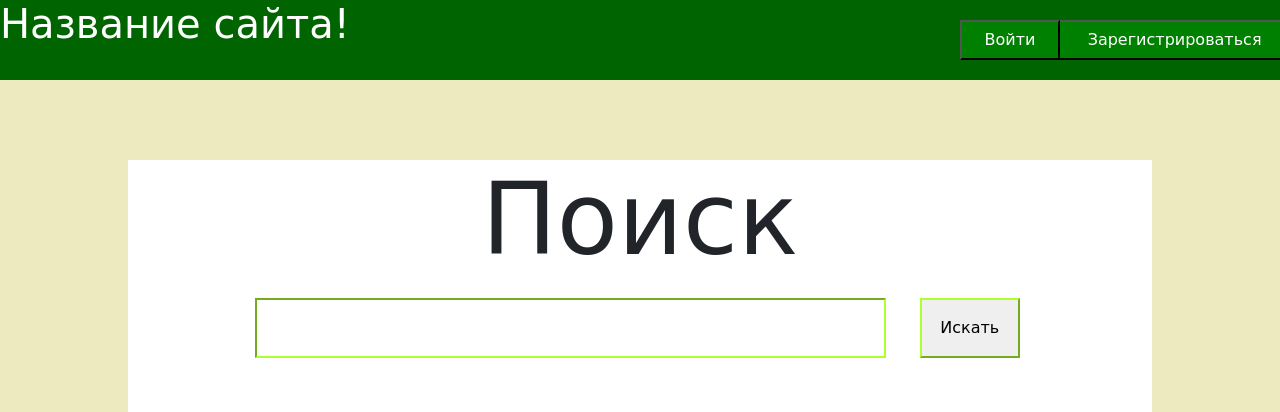
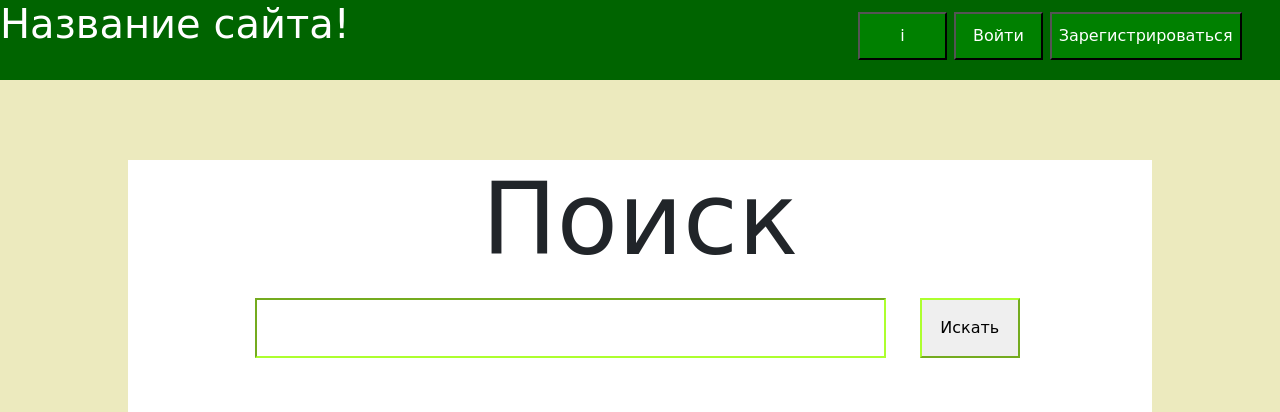
Before and after one commit to MarKGit2021/web_project, a Flask app: page / in a window 1280 px wide. Shown: the top 412 px of the page. Run offline with Flask 2, Linux system fonts and the light colour scheme; data that the repository does not hold is empty; some libraries are stand-ins or nearby versions.

Commit message:
Подправила стили вехних кнопок

```diff
--- a/static/css/styles.css
+++ b/static/css/styles.css
@@ -43,21 +43,21 @@ z-index: 3;
 
 .login_block_button{
     font-family: 'Lobster', cursive;
-    position: fixed;
-    width: 100px;
-    height: 40px;
+    position: absolute;
+    width: 7%;
+    height: 60%;
     background-color: #008000;
-    left: 75%;
-    top: 20px;
+    left: 74.5%;
+    top: 15%;
 }
 .register_button{
     font-family: 'Lobster', cursive;
-    position: fixed;
-    width: 250px;
-    height: 40px;
+    position: absolute;
+    width: 15%;
+    height: 60%;
     background-color: #008000;
     left: 82%;
-    top: 20px;
+    top: 15%;
 }
 .private_office_button{
     font-family: 'Lobster', cursive;
--- a/templates/headline.html
+++ b/templates/headline.html
@@ -19,12 +19,13 @@
     {% if current_user.is_authenticated %}
     <a href="/my-office"><button class="register_button" style="color: white">{{ current_user.name }}</button></a>
     <a href="/logout"><button class="login_block_button" style="color: white">Выйти</button></a>
-    <a href="/add-new/Новая"><button class="login_block_button" style="left: 68%; color: white;">Добавить</button></a>
-    <a href="/site"><button class="login_block_button" style="color: white; wight: 50px; left: 60%;">i</button></a>
+    <a href="/add-new/Новая"><button class="login_block_button" style="left: 67%; color: white;">Добавить</button></a>
+    <a href="/site"><button class="login_block_button" style="color: white; wight: 50px; left: 59.5%;">i</button></a>
 
     {% else %}
         <a href="/register"><button class="register_button" style="color: white; font-size: 16px;">Зарегистрироваться</button></a>
         <a href="/login"><button class="login_block_button" style="color: white; font-size: 16px;">Войти</button></a>
+    <a href="/site"><button class="login_block_button" style="color: white; wight: 50px; left: 67%;">i</button></a>
 
     {% endif %}
 </div>
--- a/templates/main.html
+++ b/templates/main.html
@@ -50,7 +50,7 @@
         height: 50px;
        }
         </style>
-    <title>Архив</title>
+    <title>Поиск</title>
     </head>
     <body>
     <div class="content_block">
```
